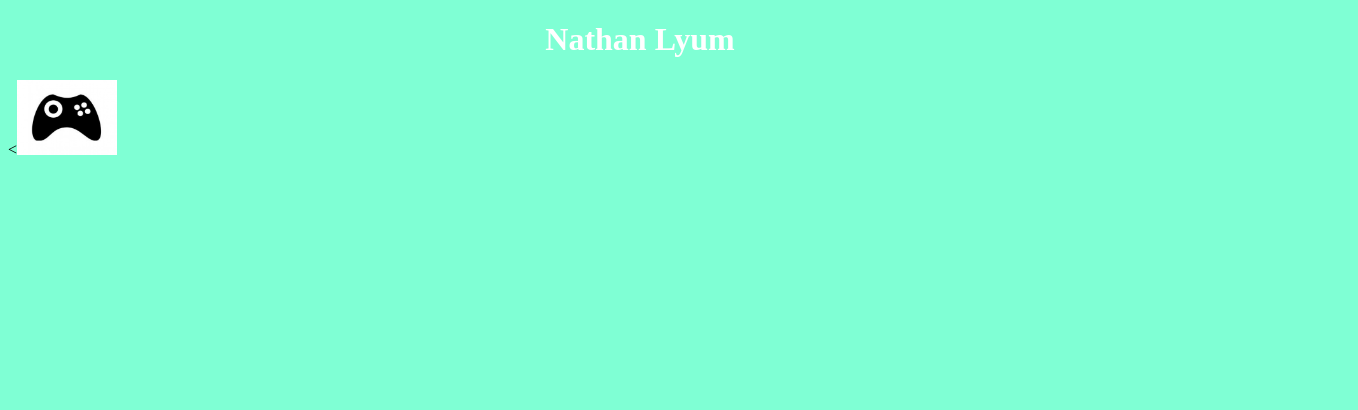
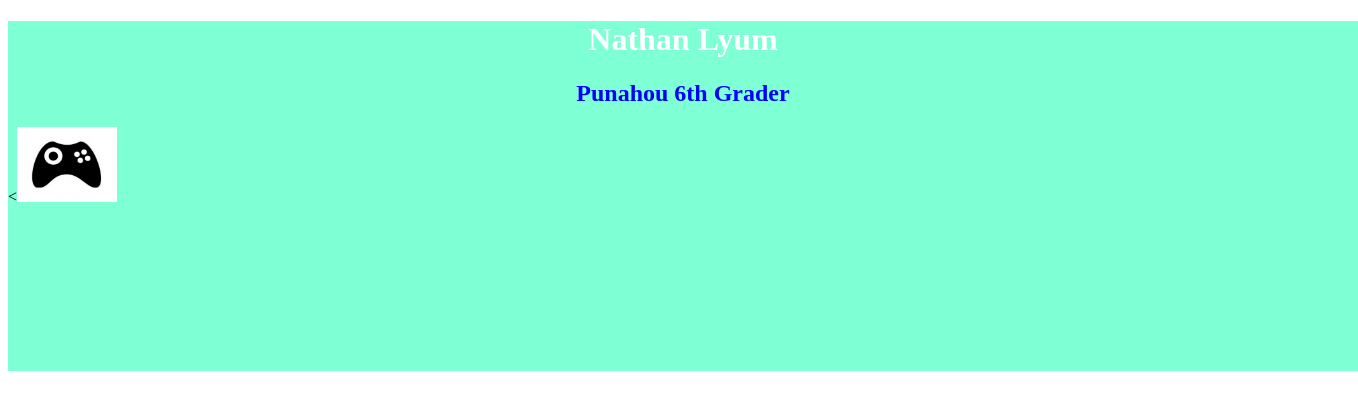
Before and after one commit to nathanlyum/Repo-Challenge, a plain HTML site: page index.html in a window 1280 px wide. Shown: the whole page, 1358 px wide, since content can reach past the window. Drawn offline with Linux system fonts and the light colour scheme.

Commit message:
More work done on the Repo-Challenge

```diff
--- a/css/styles.css
+++ b/css/styles.css
@@ -1,13 +1,18 @@
 h1 {
 	color: white;
+	text-align: center;
+}
+h2 {
+	color: blue;
 	text-align: center;
 }
 #Controller {
 	width: 100px;
 	height: 75px;
-	align: center;
 }
 body{
-background-color: aquamarine;
 
 }
+div{
+	background-color: aquamarine;
+}
--- a/index.html
+++ b/index.html
@@ -2,15 +2,15 @@
 <html>
 <head>
 	<title>Winner</title>
-	<link rel="icon"  href="assets/Videogame_Controller.jpg">
+	<link rel="icon" href="assets/Videogame_Controller.jpg">
 	<link rel="stylesheet" href="css/styles.css">
 </head>
 <body>
-<div></div>
+<div style="width:1350px">
+<div style="height:350px">
 <h1>Nathan Lyum</h1>
-<<img id="Controller" src="assets/Videogame_Controller.jpg" alt="Controller">
-		  <div class="shape">
-		  </div>
-		  <div class="shape" id="circle"></div>
+<h2>Punahou 6th Grader</h2>
+<<img id="Controller" src="assets/Videogame_Controller.jpg" alt="Controller"> <div class="circles">
+
 </body>
 </html>
```
